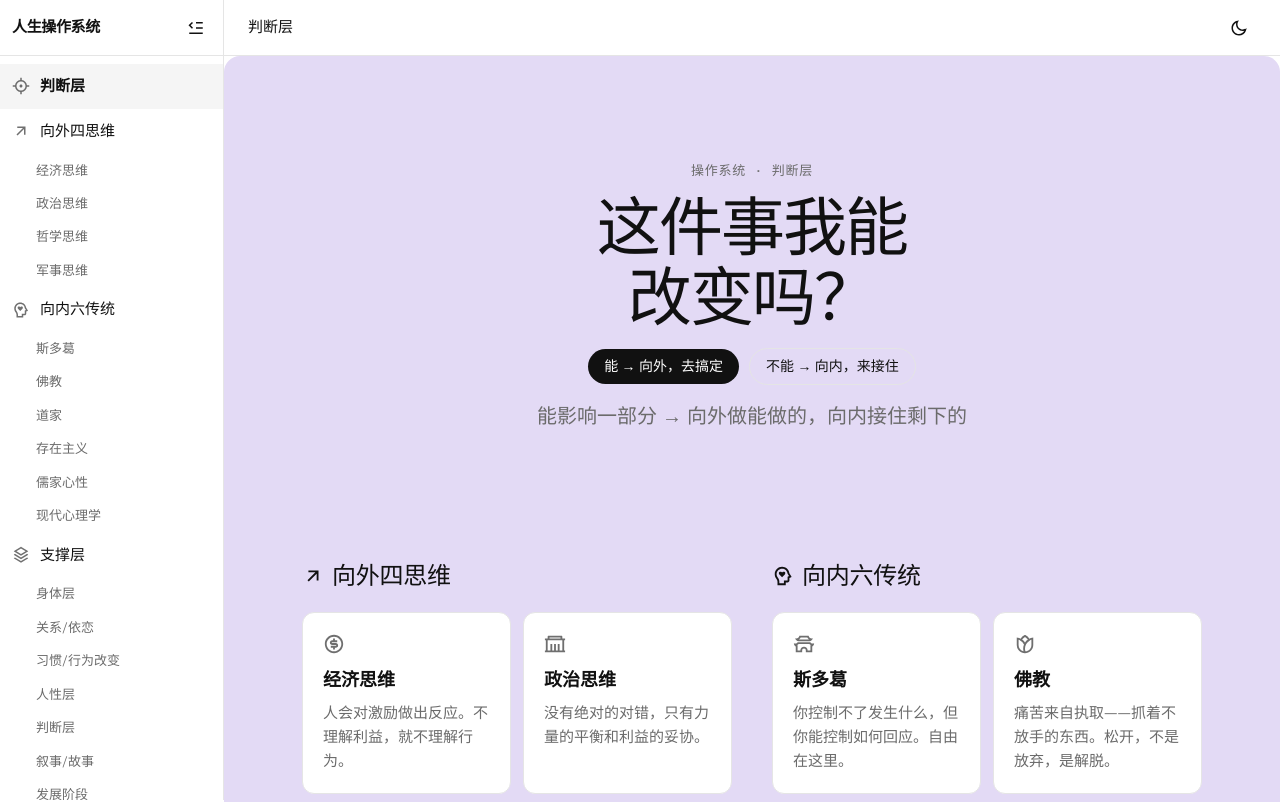
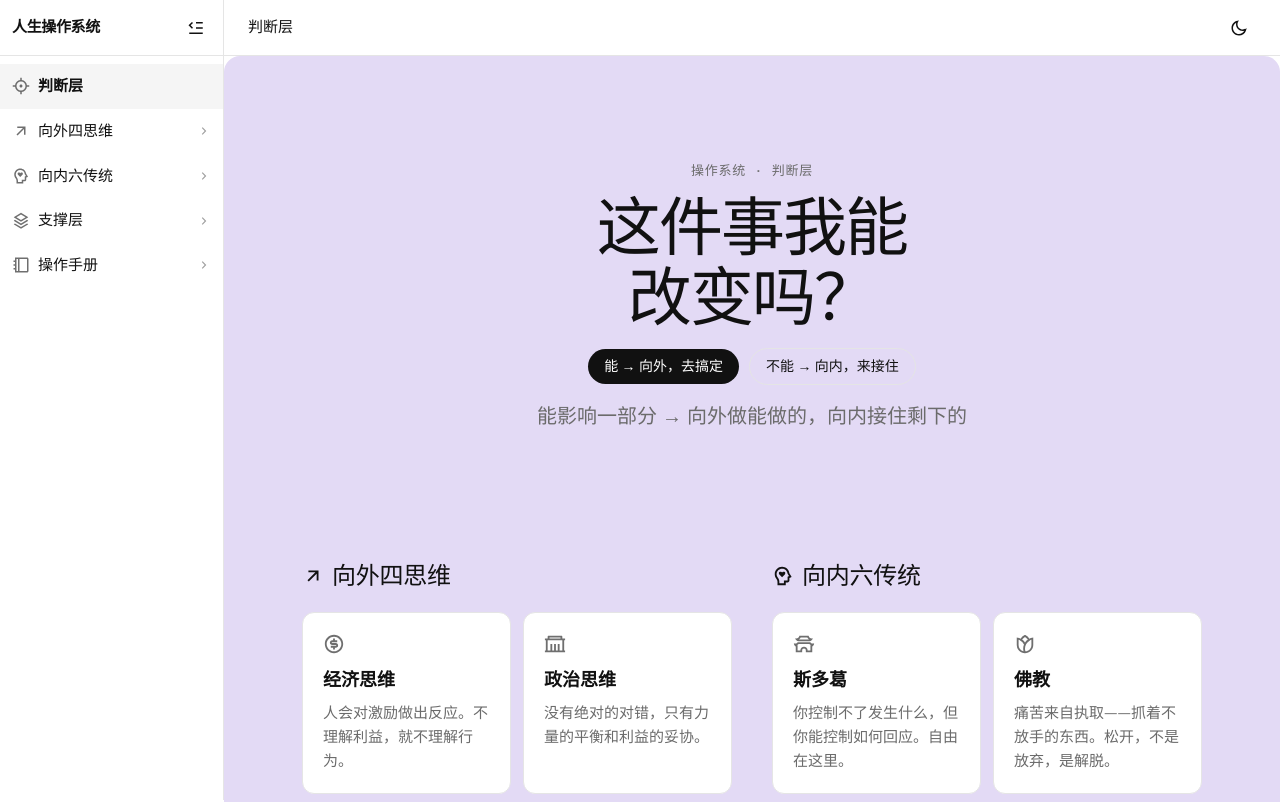
Before and after one commit to yangzhan1995/life-os, a Next.js app: page / in a window 1280 px wide. Shown: the top 802 px of the page. Built offline with nearby package versions, Linux system fonts and the light colour scheme.

Commit message:
导航子项支持折叠展开，带小箭头图标

```diff
--- a/src/app/page.tsx
+++ b/src/app/page.tsx
@@ -13,7 +13,7 @@ import {
   RiGamepadLine, RiHeartLine, RiStarLine, RiForbidLine,
   RiAlarmWarningLine, RiTimeLine, RiCoinsLine, RiShutDownLine,
   RiCandleLine, RiStackLine, RiMenuFoldLine, RiMenuUnfoldLine,
-  RiSunLine, RiMoonLine as RiMoonIcon,
+  RiSunLine, RiMoonLine as RiMoonIcon, RiArrowDownSLine, RiArrowRightSLine,
 } from "@remixicon/react"
 
 /* ============================================================
@@ -134,6 +134,13 @@ export default function Home() {
   const [sidebarOpen, setSidebarOpen] = useState(true)
   const [activeDetail, setActiveDetail] = useState<string | null>(null)
   const [darkMode, setDarkMode] = useState(false)
+  const [expandedSections, setExpandedSections] = useState<Record<string, boolean>>({
+    judge: true, outward: false, inward: false, foundation: false, meta: false,
+  })
+
+  const toggleSection = (id: string) => {
+    setExpandedSections(prev => ({ ...prev, [id]: !prev[id] }))
+  }
 
   useEffect(() => {
     const m = localStorage.getItem("theme")
@@ -351,23 +358,31 @@ export default function Home() {
           </button>
         </div>
         <nav className="flex-1 overflow-auto py-2">
-          {navSections.map(s => (
+          {navSections.map(s => {
+            const hasChildren = s.children && s.children.length > 0
+            const isExpanded = expandedSections[s.id]
+            return (
             <div key={s.id}>
-              <button onClick={() => { setActiveSection(s.id); setActiveDetail(null) }}
-                className={`w-full flex items-center gap-2.5 px-3 py-2.5 text-[15px] transition-colors text-left ${activeSection === s.id ? "font-semibold" : ""}`}
+              <button
+                onClick={() => { setActiveSection(s.id); setActiveDetail(null); if (hasChildren) toggleSection(s.id) }}
+                className={`w-full flex items-center gap-2 px-3 py-2.5 text-[15px] transition-colors text-left ${activeSection === s.id ? "font-semibold" : ""}`}
                 style={{background: activeSection === s.id ? "var(--mut)" : "transparent"}}
               >
                 <s.icon size={18} className="shrink-0 opacity-60" />
-                {sidebarOpen && s.label}
+                {sidebarOpen && <span className="flex-1 truncate">{s.label}</span>}
+                {sidebarOpen && hasChildren && (
+                  isExpanded ? <RiArrowDownSLine size={14} className="shrink-0 opacity-40" /> : <RiArrowRightSLine size={14} className="shrink-0 opacity-40" />
+                )}
               </button>
-              {sidebarOpen && s.children?.map(c => (
+              {sidebarOpen && hasChildren && isExpanded && s.children!.map(c => (
                 <button key={c.id} onClick={() => { setActiveSection(s.id); setActiveDetail(c.id) }}
-                  className="w-full text-left text-[13px] py-1.5 pl-9 pr-2 rounded-r block truncate transition-colors"
+                  className="w-full text-left text-[13px] py-1.5 pl-9 pr-2 rounded-r block truncate transition-colors hover:bg-[var(--mut)]"
                   style={{color:"var(--mut-fg)"}}
                 >{c.label}</button>
               ))}
             </div>
-          ))}
+          )
+          })}
         </nav>
       </aside>
 
```
